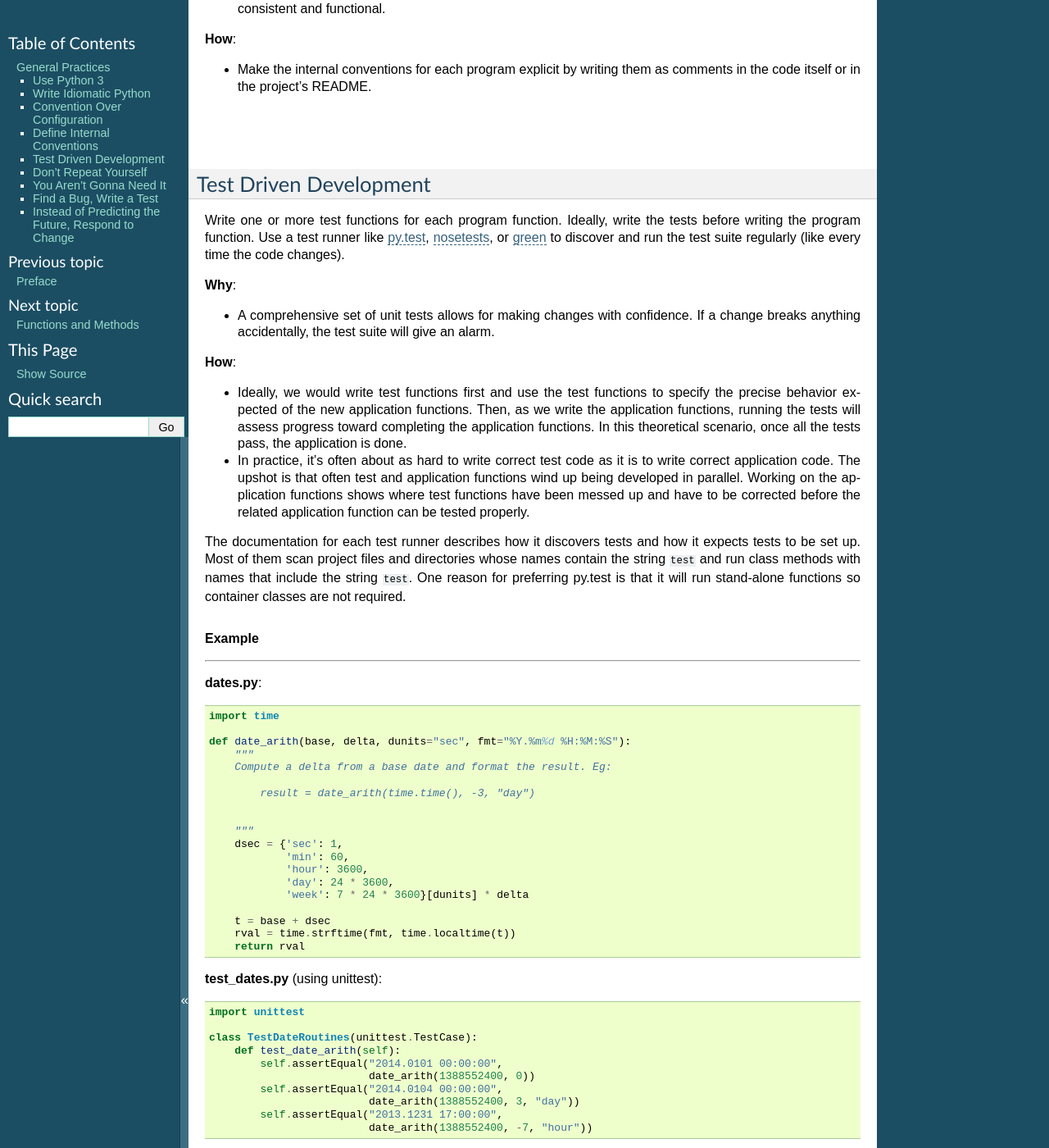
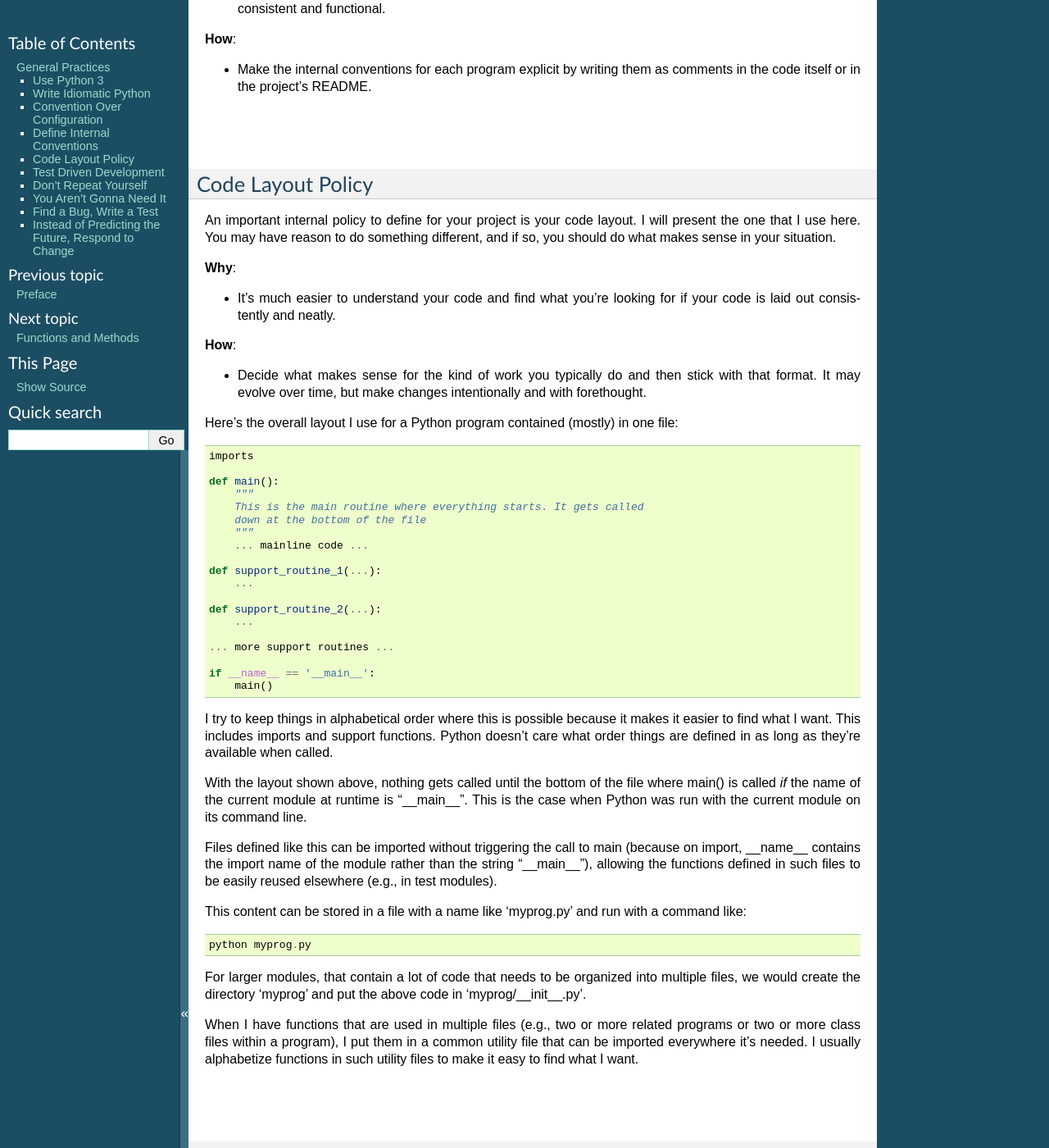
Before and after one commit to tbarron/PyBP, a Sphinx documentation site: the page built from docs/s-general.txt, in a window 1280 px wide and 1400 px high, scrolled down 2381 px. Shown: the whole window at 82% size. Built offline with Sphinx 7.4.7, drawn with Linux system fonts in a browser that asks for light colours.

Commit message:
LY: Add chapter on code layout

```diff
--- /dev/null
+++ b/docs/c-layout.txt
@@ -0,0 +1,76 @@
+Code Layout Policy
+------------------------------------------------------------------
+
+An important internal policy to define for your project is your code
+layout. I will present the one that I use here. You may have reason to do
+something different, and if so, you should do what makes sense in your
+situation.
+
+**Why**:
+
+- It's much easier to understand your code and find what you're looking for
+  if your code is laid out consistently and neatly.
+
+**How**:
+
+- Decide what makes sense for the kind of work you typically do and then
+  stick with that format. It may evolve over time, but make changes
+  intentionally and with forethought.
+
+
+Here's the overall layout I use for a Python program contained (mostly) in
+one file::
+
+    imports
+
+    def main():
+        """
+        This is the main routine where everything starts. It gets called
+        down at the bottom of the file
+        """
+        ... mainline code ...
+
+    def support_routine_1(...):
+        ...
+
+    def support_routine_2(...):
+        ...
+
+    ... more support routines ...
+
+    if __name__ == '__main__':
+        main()
+
+I try to keep things in alphabetical order where this is possible because
+it makes it easier to find what I want. This includes imports and support
+functions. Python doesn't care what order things are defined in as long as
+they're available when called.
+
+With the layout shown above, nothing gets called until the bottom of the
+file where main() is called *if* the name of the current module at runtime
+is "__main__". This is the case when Python was run with the current module
+on its command line.
+
+Files defined like this can be imported without triggering the call to main
+(because on import, __name__ contains the import name of the module rather
+than the string "__main__"), allowing the functions defined in such files
+to be easily reused elsewhere (e.g., in test modules).
+
+This content can be stored in a file with a name like 'myprog.py' and run
+with a command like::
+
+    python myprog.py
+
+For larger modules, that contain a lot of code that needs to be organized
+into multiple files, we would create the directory 'myprog' and put the
+above code in 'myprog/__init__.py'.
+
+When I have functions that are used in multiple files (e.g., two or more
+related programs or two or more class files within a program), I put them
+in a common utility file that can be imported everywhere it's needed. I
+usually alphabetize functions in such utility files to make it easy to find
+what I want.
+
+|
+|
+|
--- a/docs/s-general.txt
+++ b/docs/s-general.txt
@@ -5,6 +5,7 @@ General Practices
 .. include:: c-idiomatic.txt
 .. include:: c-convention.txt
 .. include:: c-internal.txt
+.. include:: c-layout.txt
 .. include:: c-tdd.txt
 .. include:: c-dry.txt
 .. include:: c-yagni.txt
```
